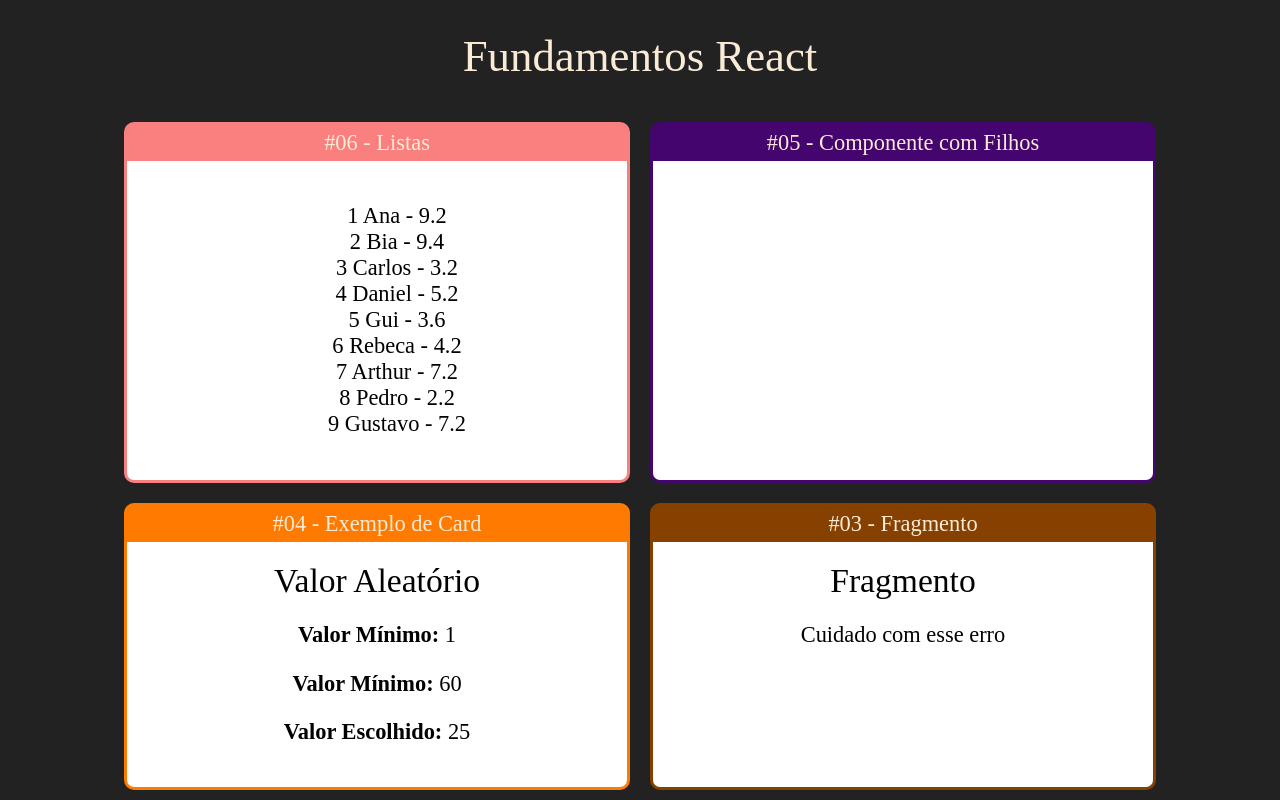
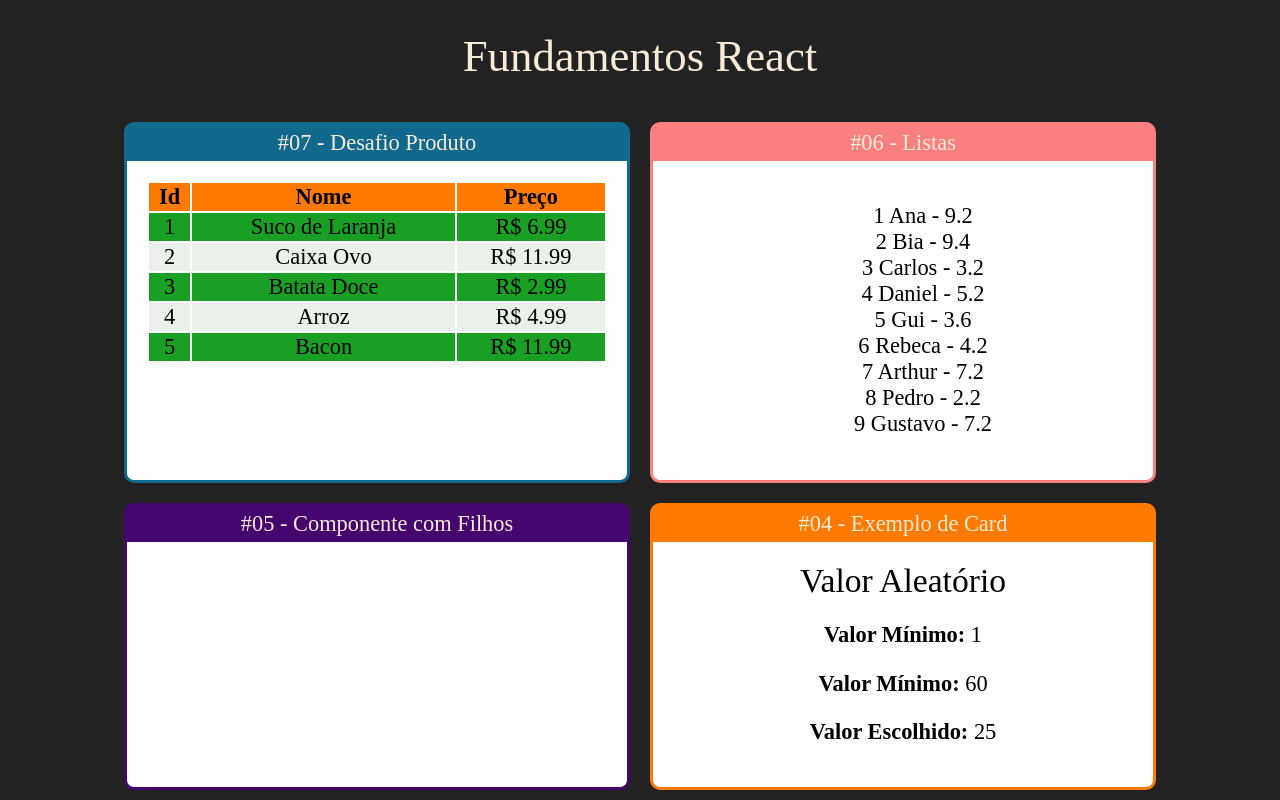
Before and after one commit to augustoamaro/react-redux-js, a React (Create React App) app in the folder fundamentos-react/: page / in a window 1280 px wide. Shown: the top 800 px of the page. Built offline with nearby package versions, Linux system fonts and the light colour scheme.

Commit message:
Desafio Tabela Produtos

```diff
--- a/fundamentos-react/src/App.jsx
+++ b/fundamentos-react/src/App.jsx
@@ -1,6 +1,7 @@
 import './App.css'
 import React from "react";
 
+import TabelaProdutos from './components/repeticao/TabelaProdutos';
 import ListaAlunos from './components/repeticao/ListaAlunos';
 import Familia from "./components/basicos/Familia";
 import FamiliaMembro from './components/basicos/FamiliaMembro';
@@ -16,15 +17,19 @@
 
         <div className="Cards">
 
-        <Card titulo="#06 - Listas" color="#fa7f7f">
+            <Card titulo="#07 - Desafio Produto" color="#11698e">
+                <TabelaProdutos></TabelaProdutos>
+            </Card>
+
+            <Card titulo="#06 - Listas" color="#fa7f7f">
                 <ListaAlunos></ListaAlunos>
             </Card>
 
             <Card titulo="#05 - Componente com Filhos" color="#45056e">
                 <Familia sobrenome="Silva">
-                    <FamiliaMembro nome="Mozart"/>
-                    <FamiliaMembro nome="Bethoven"/>
-                    <FamiliaMembro nome="Bach"/>
+                    <FamiliaMembro nome="Mozart" />
+                    <FamiliaMembro nome="Bethoven" />
+                    <FamiliaMembro nome="Bach" />
                 </Familia>
             </Card>
 
@@ -32,7 +37,7 @@
                 <Aleatorio min={1} max={60} />
             </Card>
 
-            <Card titulo="#03 - Fragmento" color="#864000">
+            <Card titulo="#03 - Fragmento" color="#512e5e">
                 <Fragmento />
             </Card>
 
--- /dev/null
+++ b/fundamentos-react/src/components/repeticao/TabelaProdutos.css
@@ -0,0 +1,15 @@
+.TabelaProdutos table {
+    width: 100%;
+}
+
+.TabelaProdutos th {
+    background-color: #FF7A00;
+}
+
+.TabelaProdutos .Par {
+    background-color: rgb(25, 160, 36);
+}
+
+.TabelaProdutos .Impar {
+    background-color: rgb(234, 241, 233);
+}
--- /dev/null
+++ b/fundamentos-react/src/components/repeticao/TabelaProdutos.jsx
@@ -0,0 +1,35 @@
+import './TabelaProdutos.css'
+import React from "react";
+import produtos from "../../data/produtos";
+
+export default (props) => {
+
+    function getLinhas() {
+        return produtos.map((produto, i) => {
+            return (
+                <tr key={produto.id} className={i % 2 == 0 ? 'Par' : 'Impar'}>
+                    <td>{produto.id}</td>
+                    <td>{produto.nome}</td>
+                    <td>R$ {produto.preco}</td>
+                </tr>
+            )
+        })
+    }
+
+    return (
+        <div className="TabelaProdutos">
+            <table>
+                <thead>
+                    <tr>
+                        <th>Id</th>
+                        <th>Nome</th>
+                        <th>Preço</th>
+                    </tr>
+                </thead>
+                <tbody>
+                    {getLinhas()}
+                </tbody>
+            </table>
+        </div>
+    );
+};
--- /dev/null
+++ b/fundamentos-react/src/data/produtos.js
@@ -0,0 +1,9 @@
+const produtos = [
+    {id: 1, nome: 'Suco de Laranja', preco: 6.99},
+    {id: 2, nome: 'Caixa Ovo', preco: 11.99 },
+    {id: 3, nome: 'Batata Doce', preco: 2.99 },
+    {id: 4, nome: 'Arroz', preco: 4.99 },
+    {id: 5, nome: 'Bacon', preco: 11.99},
+]
+
+export default produtos
```
